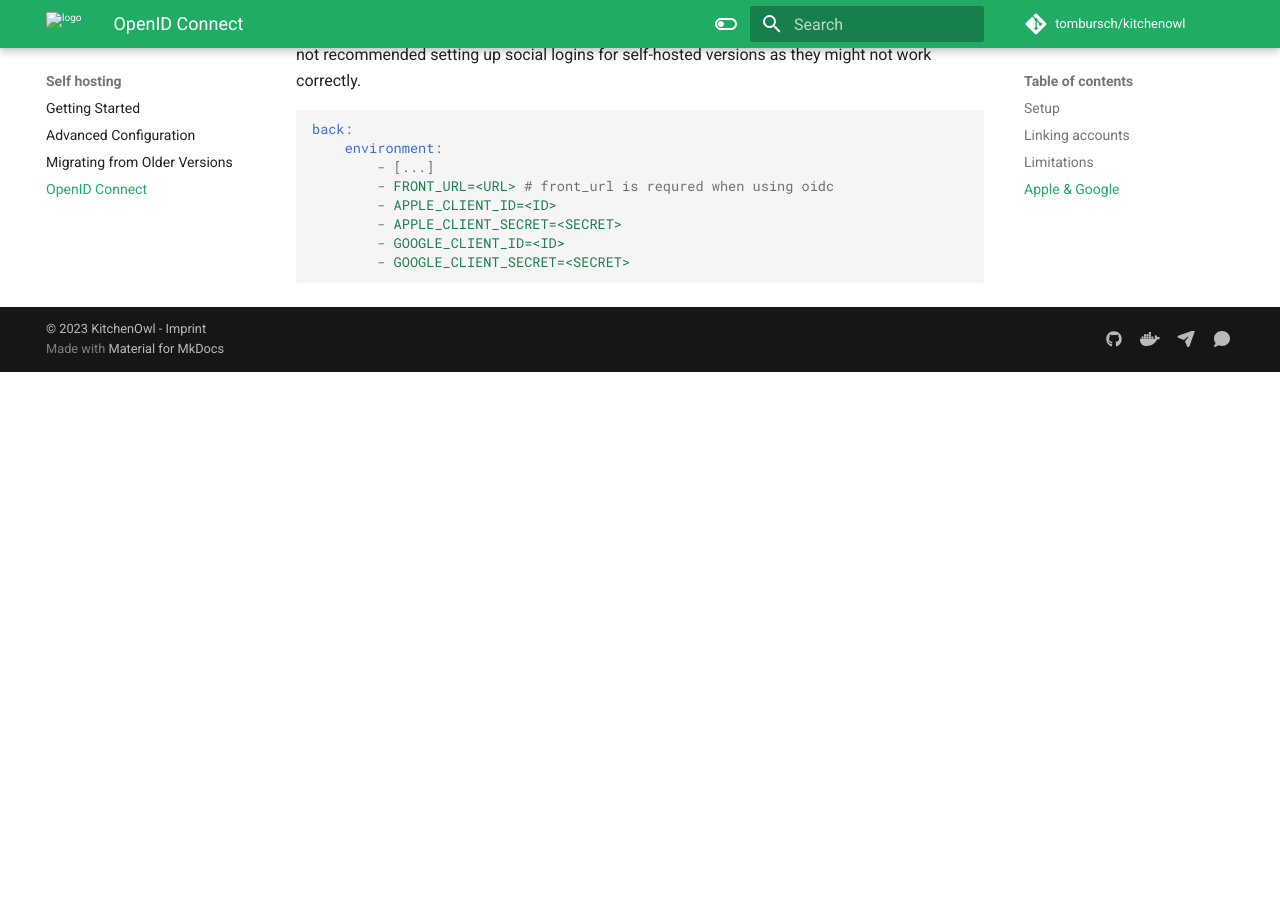
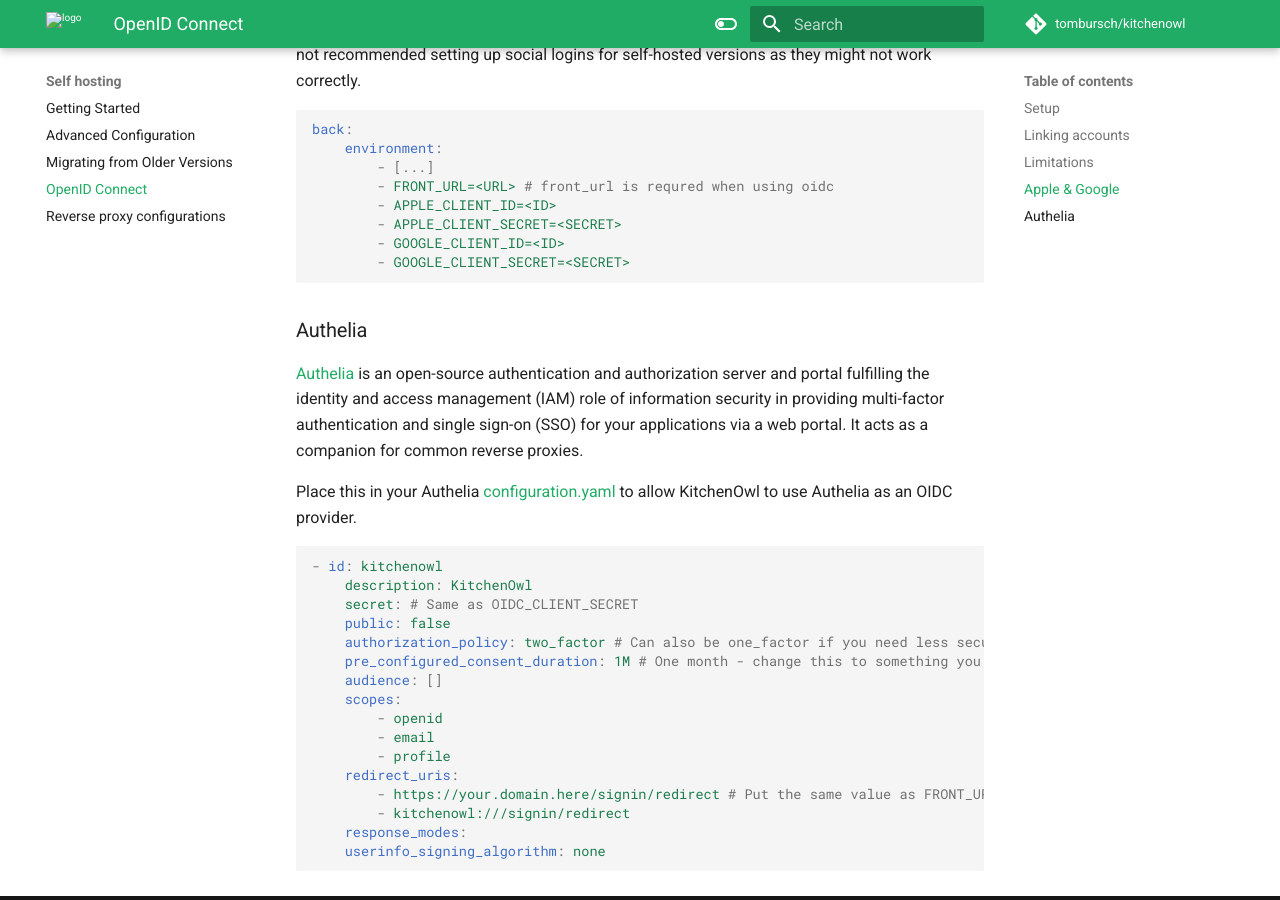
Before and after one commit to TomBursch/kitchenowl, an MkDocs documentation site: the page built from docs/self-hosting/oidc.md, in a window 1280 px wide and 900 px high, scrolled down 2024 px. Built offline with MkDocs 1.6.1 and Material for MkDocs 9.7.7, drawn with Linux system fonts in a browser that asks for light colours; comment, search, counter and statistics services are not loaded; before the commit the page ends 2396 px from its top, so only the background shows below that.

Commit message:
Add Traefik and Authelia config examples

````diff
--- a/docs/self-hosting/oidc.md
+++ b/docs/self-hosting/oidc.md
@@ -60,4 +60,30 @@
         - APPLE_CLIENT_SECRET=<SECRET>
         - GOOGLE_CLIENT_ID=<ID>
         - GOOGLE_CLIENT_SECRET=<SECRET>
+
 ```
+
+### Authelia
+
+[Authelia](https://www.authelia.com/) is an open-source authentication and authorization server and portal fulfilling the identity and access management (IAM) role of information security in providing multi-factor authentication and single sign-on (SSO) for your applications via a web portal. It acts as a companion for common reverse proxies.
+
+Place this in your Authelia [configuration.yaml](https://www.authelia.com/configuration/prologue/introduction/) to allow KitchenOwl to use Authelia as an OIDC provider.
+
+```yml
+- id: kitchenowl
+    description: KitchenOwl
+    secret: # Same as OIDC_CLIENT_SECRET
+    public: false
+    authorization_policy: two_factor # Can also be one_factor if you need less security
+    pre_configured_consent_duration: 1M # One month - change this to something you desire
+    audience: []
+    scopes:
+        - openid
+        - email
+        - profile
+    redirect_uris:
+        - https://your.domain.here/signin/redirect # Put the same value as FRONT_URL, appended with /signin/redirect
+        - kitchenowl:///signin/redirect
+    response_modes:
+    userinfo_signing_algorithm: none
+```
````
Also changed, not shown: docs/self-hosting/index.md (+1 -1 lines), docs/self-hosting/reverse-proxy.md (added, +64 -0 lines).
